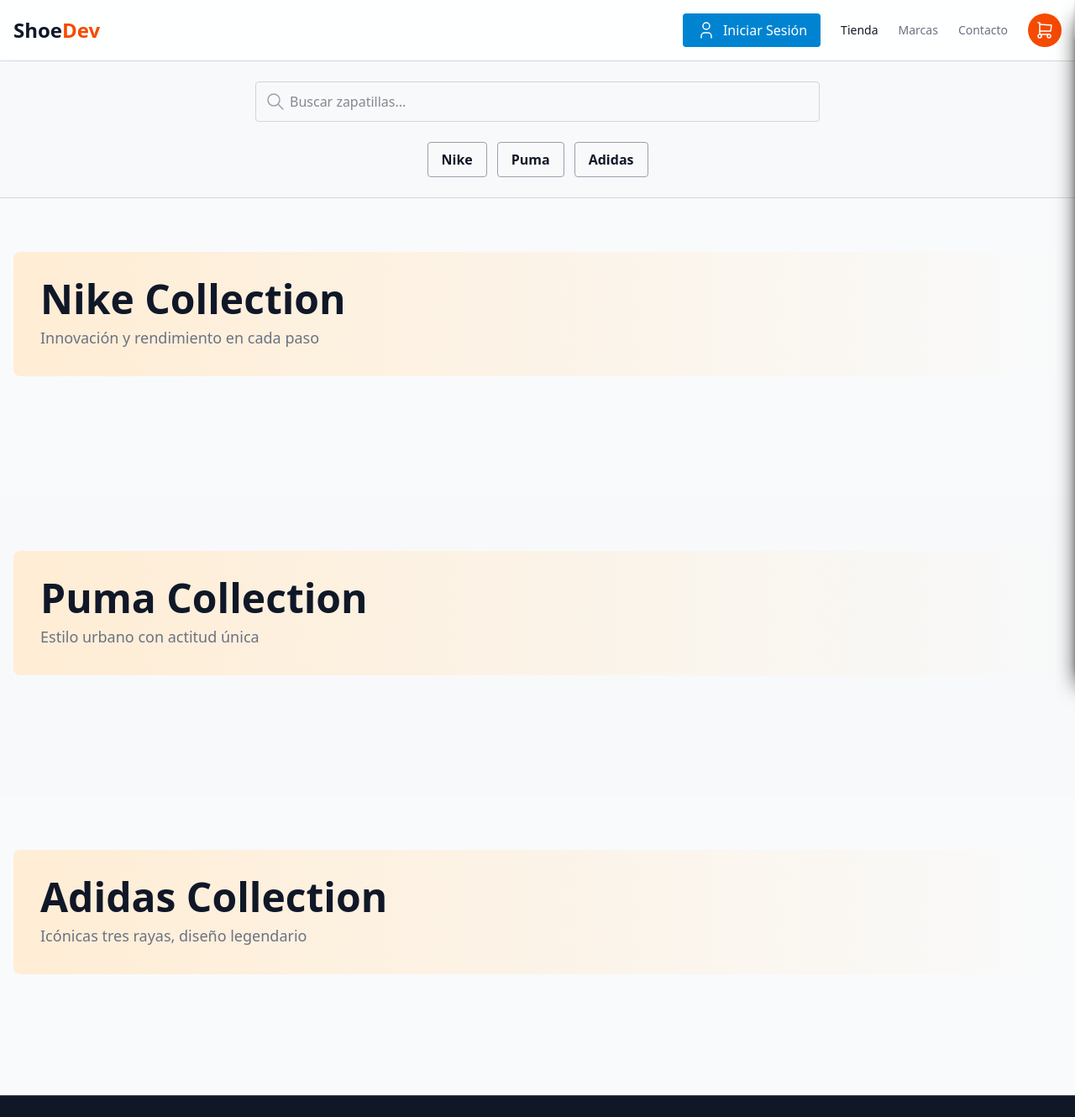
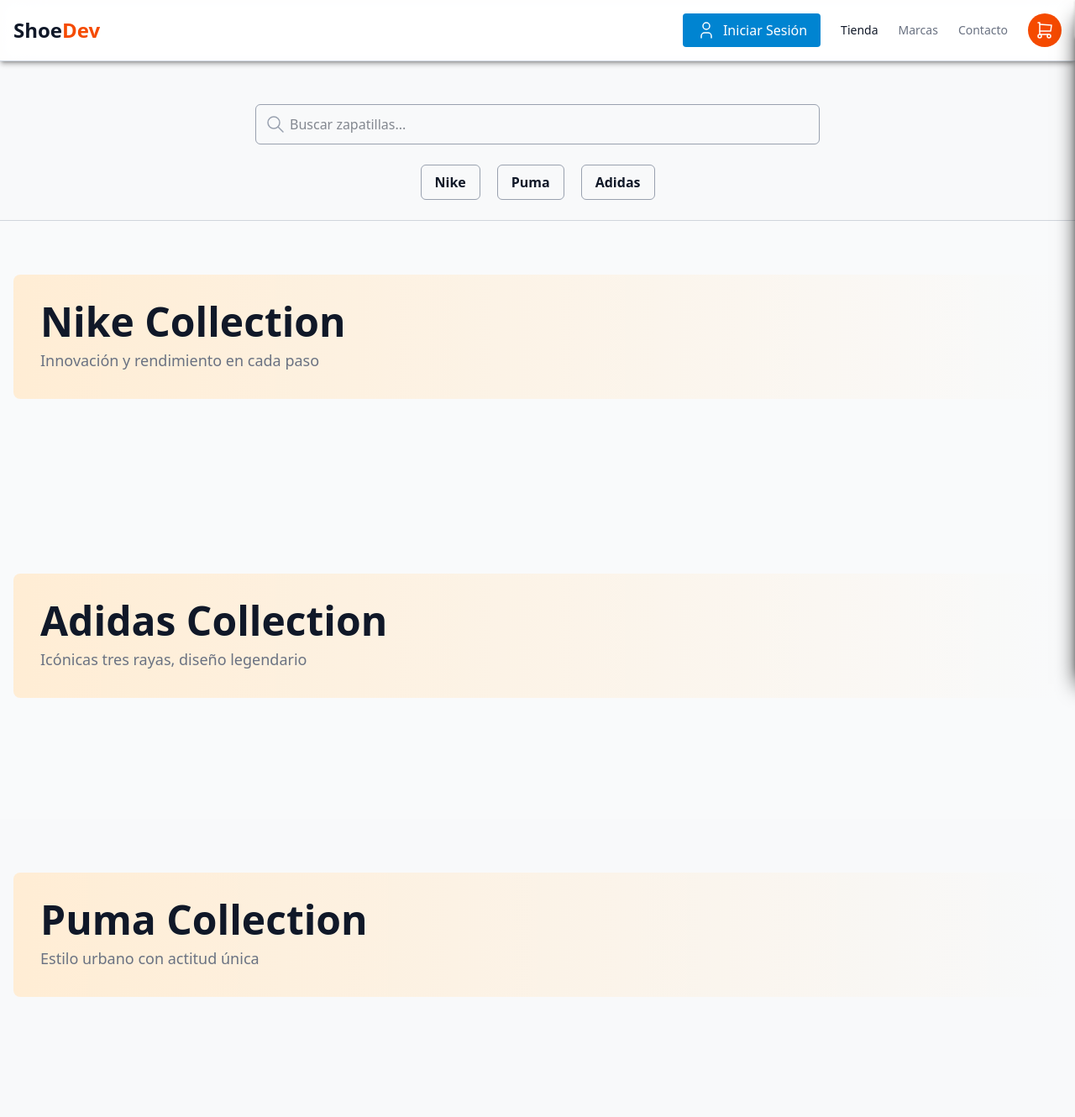
Before and after one commit to AntoDevLive/ShoeDev, a PHP site: page /shoedev/tienda.php in a window 1280 px wide. Shown: the top 1330 px of the page at 84% size. Run offline with PHP 8.4, Linux system fonts and the light colour scheme; data that the repository does not hold is empty.

Commit message:
header fijo solo en la tienda

```diff
--- a/frontend/src/output.css
+++ b/frontend/src/output.css
@@ -79,7 +79,10 @@
     --radius-xl: 0.75rem;
     --radius-2xl: 1rem;
     --radius-3xl: 1.5rem;
+    --ease-out: cubic-bezier(0, 0, 0.2, 1);
+    --blur-xs: 4px;
     --blur-sm: 8px;
+    --blur-xl: 24px;
     --default-transition-duration: 150ms;
     --default-transition-timing-function: cubic-bezier(0.4, 0, 0.2, 1);
     --default-font-family: var(--font-sans);
@@ -364,6 +373,9 @@
   .mb-12 {
     margin-bottom: calc(var(--spacing) * 12);
   }
+  .mb-50 {
+    margin-bottom: calc(var(--spacing) * 50);
+  }
   .block {
     display: block;
   }
@@ -528,17 +557,32 @@
     --tw-rotate-y: rotateY(180deg);
     transform: var(--tw-rotate-x,) var(--tw-rotate-y,) var(--tw-rotate-z,) var(--tw-skew-x,) var(--tw-skew-y,);
   }
+  .transform {
+    transform: var(--tw-rotate-x,) var(--tw-rotate-y,) var(--tw-rotate-z,) var(--tw-skew-x,) var(--tw-skew-y,);
+  }
   .cursor-pointer {
     cursor: pointer;
   }
+  .resize {
+    resize: both;
+  }
   .resize-none {
     resize: none;
   }
+  .-scroll-mt-5 {
+    scroll-margin-top: calc(var(--spacing) * -5);
+  }
+  .-scroll-mt-20 {
+    scroll-margin-top: calc(var(--spacing) * -20);
+  }
   .scroll-mt-20 {
     scroll-margin-top: calc(var(--spacing) * 20);
   }
   .scroll-mt-50 {
     scroll-margin-top: calc(var(--spacing) * 50);
+  }
+  .scroll-mt-80 {
+    scroll-margin-top: calc(var(--spacing) * 80);
   }
   .grid-cols-1 {
     grid-template-columns: repeat(1, minmax(0, 1fr));
@@ -818,6 +871,18 @@
   }
   .bg-white {
     background-color: var(--color-white);
+  }
+  .bg-white\/50 {
+    background-color: color-mix(in srgb, #fff 50%, transparent);
+    @supports (color: color-mix(in lab, red, red)) {
+      background-color: color-mix(in oklab, var(--color-white) 50%, transparent);
+    }
+  }
+  .bg-white\/70 {
+    background-color: color-mix(in srgb, #fff 70%, transparent);
+    @supports (color: color-mix(in lab, red, red)) {
+      background-color: color-mix(in oklab, var(--color-white) 70%, transparent);
+    }
   }
   .bg-white\/90 {
     background-color: color-mix(in srgb, #fff 90%, transparent);
@@ -983,6 +1048,12 @@
   .pt-6 {
     padding-top: calc(var(--spacing) * 6);
   }
+  .pt-15 {
+    padding-top: calc(var(--spacing) * 15);
+  }
+  .pt-25 {
+    padding-top: calc(var(--spacing) * 25);
+  }
   .pb-2 {
     padding-bottom: calc(var(--spacing) * 2);
   }
@@ -1193,6 +1286,20 @@
     -webkit-backdrop-filter: var(--tw-backdrop-blur,) var(--tw-backdrop-brightness,) var(--tw-backdrop-contrast,) var(--tw-backdrop-grayscale,) var(--tw-backdrop-hue-rotate,) var(--tw-backdrop-invert,) var(--tw-backdrop-opacity,) var(--tw-backdrop-saturate,) var(--tw-backdrop-sepia,);
     backdrop-filter: var(--tw-backdrop-blur,) var(--tw-backdrop-brightness,) var(--tw-backdrop-contrast,) var(--tw-backdrop-grayscale,) var(--tw-backdrop-hue-rotate,) var(--tw-backdrop-invert,) var(--tw-backdrop-opacity,) var(--tw-backdrop-saturate,) var(--tw-backdrop-sepia,);
   }
+  .backdrop-blur-xl {
+    --tw-backdrop-blur: blur(var(--blur-xl));
+    -webkit-backdrop-filter: var(--tw-backdrop-blur,) var(--tw-backdrop-brightness,) var(--tw-backdrop-contrast,) var(--tw-backdrop-grayscale,) var(--tw-backdrop-hue-rotate,) var(--tw-backdrop-invert,) var(--tw-backdrop-opacity,) var(--tw-backdrop-saturate,) var(--tw-backdrop-sepia,);
+    backdrop-filter: var(--tw-backdrop-blur,) var(--tw-backdrop-brightness,) var(--tw-backdrop-contrast,) var(--tw-backdrop-grayscale,) var(--tw-backdrop-hue-rotate,) var(--tw-backdrop-invert,) var(--tw-backdrop-opacity,) var(--tw-backdrop-saturate,) var(--tw-backdrop-sepia,);
+  }
+  .backdrop-blur-xs {
+    --tw-backdrop-blur: blur(var(--blur-xs));
+    -webkit-backdrop-filter: var(--tw-backdrop-blur,) var(--tw-backdrop-brightness,) var(--tw-backdrop-contrast,) var(--tw-backdrop-grayscale,) var(--tw-backdrop-hue-rotate,) var(--tw-backdrop-invert,) var(--tw-backdrop-opacity,) var(--tw-backdrop-saturate,) var(--tw-backdrop-sepia,);
+    backdrop-filter: var(--tw-backdrop-blur,) var(--tw-backdrop-brightness,) var(--tw-backdrop-contrast,) var(--tw-backdrop-grayscale,) var(--tw-backdrop-hue-rotate,) var(--tw-backdrop-invert,) var(--tw-backdrop-opacity,) var(--tw-backdrop-saturate,) var(--tw-backdrop-sepia,);
+  }
+  .backdrop-filter {
+    -webkit-backdrop-filter: var(--tw-backdrop-blur,) var(--tw-backdrop-brightness,) var(--tw-backdrop-contrast,) var(--tw-backdrop-grayscale,) var(--tw-backdrop-hue-rotate,) var(--tw-backdrop-invert,) var(--tw-backdrop-opacity,) var(--tw-backdrop-saturate,) var(--tw-backdrop-sepia,);
+    backdrop-filter: var(--tw-backdrop-blur,) var(--tw-backdrop-brightness,) var(--tw-backdrop-contrast,) var(--tw-backdrop-grayscale,) var(--tw-backdrop-hue-rotate,) var(--tw-backdrop-invert,) var(--tw-backdrop-opacity,) var(--tw-backdrop-saturate,) var(--tw-backdrop-sepia,);
+  }
   .transition {
     transition-property: color, background-color, border-color, outline-color, text-decoration-color, fill, stroke, --tw-gradient-from, --tw-gradient-via, --tw-gradient-to, opacity, box-shadow, transform, translate, scale, rotate, filter, -webkit-backdrop-filter, backdrop-filter, display, content-visibility, overlay, pointer-events;
     transition-timing-function: var(--tw-ease, var(--default-transition-timing-function));
@@ -1965,6 +2076,11 @@ img {
   inherits: false;
   initial-value: 0 0 #0000;
 }
+@property --tw-outline-style {
+  syntax: "*";
+  inherits: false;
+  initial-value: solid;
+}
 @property --tw-backdrop-blur {
   syntax: "*";
   inherits: false;
@@ -2002,6 +2118,10 @@ img {
   inherits: false;
 }
 @property --tw-duration {
+  syntax: "*";
+  inherits: false;
+}
+@property --tw-ease {
   syntax: "*";
   inherits: false;
 }
@@ -2059,6 +2179,7 @@ img {
       --tw-ring-offset-width: 0px;
       --tw-ring-offset-color: #fff;
       --tw-ring-offset-shadow: 0 0 #0000;
+      --tw-outline-style: solid;
       --tw-backdrop-blur: initial;
       --tw-backdrop-brightness: initial;
       --tw-backdrop-contrast: initial;
@@ -2069,6 +2190,7 @@ img {
       --tw-backdrop-saturate: initial;
       --tw-backdrop-sepia: initial;
       --tw-duration: initial;
+      --tw-ease: initial;
       --tw-scale-x: 1;
       --tw-scale-y: 1;
       --tw-scale-z: 1;
--- a/frontend/templates/Header.php
+++ b/frontend/templates/Header.php
@@ -1,4 +1,4 @@
-<header id="inicio" class="bg-white/90">
+<header id="inicio" class="bg-white/70 backdrop-blur-xl <?php if (basename($_SERVER['SCRIPT_NAME']) === 'tienda.php') echo 'fixed mb-50 w-full z-10 shadow-md shadow-black/30' ?> ">
     <nav class="border-b border-b-slate-400/40 backdrop-blur">
         <div class="container mx-auto px-4 py-4">
             <div class="flex items-center justify-between">
--- a/frontend/templates/Hero.php
+++ b/frontend/templates/Hero.php
@@ -28,7 +28,7 @@
                                 <path d="M17 17h-11v-14h-2" />
                                 <path d="M6 5l14 1l-1 7h-13" />
                             </svg>
-                            Comprar
+                            Añadir
                         </button>
                         <button class="producto-agregado-btn hidden flex items-center gap-1 bg-green-600 px-3 py-2 rounded cursor-cursor text-sm text-white">
                             <svg xmlns="http://www.w3.org/2000/svg" width="20" height="20" viewBox="0 0 24 24" fill="none" stroke="currentColor" stroke-width="1.5" stroke-linecap="round" stroke-linejoin="round" class="icon icon-tabler icons-tabler-outline icon-tabler-check">
--- a/frontend/templates/Temporadas.php
+++ b/frontend/templates/Temporadas.php
@@ -39,7 +39,7 @@
                                         <path d="M17 17h-11v-14h-2" />
                                         <path d="M6 5l14 1l-1 7h-13" />
                                     </svg>
-                                    Comprar
+                                    Añadir
                                 </button>
                                 <button class="producto-agregado-btn hidden flex items-center gap-1 bg-green-600 px-3 py-2 rounded cursor-cursor text-sm text-white">
                                     <svg xmlns="http://www.w3.org/2000/svg" width="20" height="20" viewBox="0 0 24 24" fill="none" stroke="currentColor" stroke-width="1.5" stroke-linecap="round" stroke-linejoin="round" class="icon icon-tabler icons-tabler-outline icon-tabler-check">
--- a/frontend/views/tienda.view.php
+++ b/frontend/views/tienda.view.php
@@ -25,12 +25,12 @@
   <?php include 'frontend/templates/Carrito.php' ?>
 
   <!-- Search & Filters -->
-  <div class="bg-gray-100/30 border-b border-gray-300">
+  <div class="bg-gray-100/30 border-b border-gray-300 pt-25">
     <div class="container mx-auto px-4 py-6">
 
       <!-- Search -->
       <div class="max-w-2xl mx-auto mb-6 relative barra-busqueda">
-        <input id="searchInput" type="text" placeholder="Buscar zapatillas..." class="pl-10 h-12 w-full border border-gray-300 rounded focus:outline-none focus:ring-2 focus:ring-orange-600">
+        <input id="searchInput" type="text" placeholder="Buscar zapatillas..." class="pl-10 h-12 w-full border border-gray-400 rounded-md focus:outline-none focus:ring-2 focus:ring-orange-600">
         <span class="absolute left-3 top-1/2 -translate-y-1/2 text-gray-400">
           <svg xmlns="http://www.w3.org/2000/svg" width="24" height="24" viewBox="0 0 24 24" fill="none" stroke="currentColor" stroke-width="1.5" stroke-linecap="round" stroke-linejoin="round" class="icon icon-tabler icons-tabler-outline icon-tabler-search">
             <path stroke="none" d="M0 0h24v24H0z" fill="none" />
@@ -41,10 +41,10 @@
       </div>
 
       <!-- Brand Filter Buttons -->
-      <div class="flex flex-wrap justify-center gap-3">
-        <button onclick="document.getElementById('nike').scrollIntoView({behavior:'smooth'})" class="px-4 py-2 border border-gray-400 rounded font-semibold hover:bg-orange-600 hover:text-white transition">Nike</button>
-        <button onclick="document.getElementById('puma').scrollIntoView({behavior:'smooth'})" class="px-4 py-2 border border-gray-400 rounded font-semibold hover:bg-orange-600 hover:text-white transition">Puma</button>
-        <button onclick="document.getElementById('adidas').scrollIntoView({behavior:'smooth'})" class="px-4 py-2 border border-gray-400 rounded font-semibold hover:bg-orange-600 hover:text-white transition">Adidas</button>
+      <div class="flex flex-wrap justify-center gap-5">
+        <button onclick="document.getElementById('nike').scrollIntoView({behavior:'smooth'})" class="px-4 py-2 border border-gray-400 rounded-md font-semibold hover:bg-orange-600 hover:text-white transition cursor-pointer">Nike</button>
+        <button onclick="document.getElementById('puma').scrollIntoView({behavior:'smooth'})" class="px-4 py-2 border border-gray-400 rounded-md font-semibold hover:bg-orange-600 hover:text-white transition cursor-pointer">Puma</button>
+        <button onclick="document.getElementById('adidas').scrollIntoView({behavior:'smooth'})" class="px-4 py-2 border border-gray-400 rounded-md font-semibold hover:bg-orange-600 hover:text-white transition cursor-pointer">Adidas</button>
       </div>
 
     </div>
@@ -64,8 +64,8 @@
   </section>
 
   <!-- Nike Section -->
-  <section id="nike" class="py-16 scroll-mt-20">
-    <div class="container mx-auto px-4">
+  <section id="nike" class="py-16 -scroll-mt-5"">
+    <div class=" container mx-auto px-4">
     <div class="mb-12">
       <div class="bg-gradient-to-r from-orange-100 to-transparent p-8 rounded-lg mb-8">
         <h2 class="text-4xl md:text-5xl font-bold text-gray-900 mb-2">Nike Collection</h2>
@@ -97,7 +97,7 @@
                   <path d="M17 17h-11v-14h-2" />
                   <path d="M6 5l14 1l-1 7h-13" />
                 </svg>
-                  Comprar
+                Añadir
               </button>
               <button class="producto-agregado-btn hidden flex items-center gap-1 bg-green-600 px-3 py-2 rounded cursor-cursor text-sm text-white">
                 <svg xmlns="http://www.w3.org/2000/svg" width="20" height="20" viewBox="0 0 24 24" fill="none" stroke="currentColor" stroke-width="1.5" stroke-linecap="round" stroke-linejoin="round" class="icon icon-tabler icons-tabler-outline icon-tabler-check">
@@ -116,62 +116,8 @@
     </div>
   </section>
 
-  <!-- Puma Section -->
-  <section id="puma" class="py-16 bg-gray-100/20 scroll-mt-20">
-    <div class="container mx-auto px-4">
-      <div class="mb-12">
-        <div class="bg-gradient-to-r from-orange-100 to-transparent p-8 rounded-lg mb-8">
-          <h2 class="text-4xl md:text-5xl font-bold text-gray-900 mb-2">Puma Collection</h2>
-          <p class="text-lg text-gray-500">Estilo urbano con actitud única</p>
-        </div>
-
-        <div class="grid grid-cols-1 sm:grid-cols-2 lg:grid-cols-3 xl:grid-cols-4 gap-6">
-
-          <!-- Productos Puma -->
-          <?php foreach ($productos_puma as $producto): ?>
-
-            <div data-id="<?php echo $producto['id'] ?>" class="producto product-card shadow-xl/20 rounded-lg p-6 hover:shadow-xl/30 transition group flex flex-col justify-center items-start" data-name="<?php echo $producto['titulo'] ?>" data-brand="<?php echo $producto['marca'] ?>">
-              <a href="/shoedev/producto.php?id=<?php echo $producto['id'] ?>">
-                <div class="aspect-square mb-4 bg-gray-100 rounded-lg overflow-hidden">
-                  <img src="/shoedev/backend/uploads/products/<?php echo $producto['imagen'] ?>" alt="Zapatilla" class="w-full h-full object-cover group-hover:scale-110 transition-transform duration-300">
-                </div>
-              </a>
-              <div class="flex justify-center items-start flex-col">
-                <span class="inline-block bg-gray-200 text-gray-700 px-2 py-1 rounded mb-2 text-sm capitalize"><?php echo $producto['marca'] ?></span>
-                <h3 class="text-xl font-bold mb-2 capitalize"><?php echo $producto['titulo'] ?></h3>
-              </div>
-              <div class="flex items-center justify-between mt-1 relative w-full">
-                <span class="precio-producto text-2xl font-bold text-orange-600"><?php echo $producto['precio'] ?></span>
-                <button class="producto-btn flex items-center gap-2 bg-orange-600 text-white px-3 py-2 rounded hover:bg-orange-500 transition cursor-pointer">
-                  <svg xmlns="http://www.w3.org/2000/svg" width="24" height="24" viewBox="0 0 24 24" fill="none" stroke="currentColor" stroke-width="1.5" stroke-linecap="round" stroke-linejoin="round" class="icon icon-tabler icons-tabler-outline icon-tabler-shopping-cart">
-                    <path stroke="none" d="M0 0h24v24H0z" fill="none" />
-                    <path d="M6 19m-2 0a2 2 0 1 0 4 0a2 2 0 1 0 -4 0" />
-                    <path d="M17 19m-2 0a2 2 0 1 0 4 0a2 2 0 1 0 -4 0" />
-                    <path d="M17 17h-11v-14h-2" />
-                    <path d="M6 5l14 1l-1 7h-13" />
-                  </svg>
-                  Comprar
-                </button>
-                <button class="producto-agregado-btn hidden flex items-center gap-1 bg-green-600 px-3 py-2 rounded cursor-cursor text-sm text-white">
-                  <svg xmlns="http://www.w3.org/2000/svg" width="20" height="20" viewBox="0 0 24 24" fill="none" stroke="currentColor" stroke-width="1.5" stroke-linecap="round" stroke-linejoin="round" class="icon icon-tabler icons-tabler-outline icon-tabler-check">
-                    <path stroke="none" d="M0 0h24v24H0z" fill="none" />
-                    <path d="M5 12l5 5l10 -10" />
-                  </svg>
-                  Producto añadido
-                </button>
-              </div>
-            </div>
-
-          <?php endforeach; ?>
-
-
-        </div>
-      </div>
-    </div>
-  </section>
-
   <!-- Adidas Section -->
-  <section id="adidas" class="py-16 scroll-mt-20">
+  <section id="adidas" class="py-16 -scroll-mt-5">
     <div class="container mx-auto px-4">
       <div class="mb-12">
         <div class="bg-gradient-to-r from-orange-100 to-transparent p-8 rounded-lg mb-8">
@@ -204,7 +150,7 @@
                     <path d="M17 17h-11v-14h-2" />
                     <path d="M6 5l14 1l-1 7h-13" />
                   </svg>
-                  Comprar
+                  Añadir
                 </button>
                 <button class="producto-agregado-btn hidden flex items-center gap-1 bg-green-600 px-3 py-2 rounded cursor-cursor text-sm text-white">
                   <svg xmlns="http://www.w3.org/2000/svg" width="20" height="20" viewBox="0 0 24 24" fill="none" stroke="currentColor" stroke-width="1.5" stroke-linecap="round" stroke-linejoin="round" class="icon icon-tabler icons-tabler-outline icon-tabler-check">
@@ -224,6 +170,61 @@
   </section>
 
 
+  <!-- Puma Section -->
+  <section id="puma" class="py-16 bg-gray-100/20 -scroll-mt-5"">
+    <div class=" container mx-auto px-4">
+    <div class="mb-12">
+      <div class="bg-gradient-to-r from-orange-100 to-transparent p-8 rounded-lg mb-8">
+        <h2 class="text-4xl md:text-5xl font-bold text-gray-900 mb-2">Puma Collection</h2>
+        <p class="text-lg text-gray-500">Estilo urbano con actitud única</p>
+      </div>
+
+      <div class="grid grid-cols-1 sm:grid-cols-2 lg:grid-cols-3 xl:grid-cols-4 gap-6">
+
+        <!-- Productos Puma -->
+        <?php foreach ($productos_puma as $producto): ?>
+
+          <div data-id="<?php echo $producto['id'] ?>" class="producto product-card shadow-xl/20 rounded-lg p-6 hover:shadow-xl/30 transition group flex flex-col justify-center items-start" data-name="<?php echo $producto['titulo'] ?>" data-brand="<?php echo $producto['marca'] ?>">
+            <a href="/shoedev/producto.php?id=<?php echo $producto['id'] ?>">
+              <div class="aspect-square mb-4 bg-gray-100 rounded-lg overflow-hidden">
+                <img src="/shoedev/backend/uploads/products/<?php echo $producto['imagen'] ?>" alt="Zapatilla" class="w-full h-full object-cover group-hover:scale-110 transition-transform duration-300">
+              </div>
+            </a>
+            <div class="flex justify-center items-start flex-col">
+              <span class="inline-block bg-gray-200 text-gray-700 px-2 py-1 rounded mb-2 text-sm capitalize"><?php echo $producto['marca'] ?></span>
+              <h3 class="text-xl font-bold mb-2 capitalize"><?php echo $producto['titulo'] ?></h3>
+            </div>
+            <div class="flex items-center justify-between mt-1 relative w-full">
+              <span class="precio-producto text-2xl font-bold text-orange-600"><?php echo $producto['precio'] ?></span>
+              <button class="producto-btn flex items-center gap-2 bg-orange-600 text-white px-3 py-2 rounded hover:bg-orange-500 transition cursor-pointer">
+                <svg xmlns="http://www.w3.org/2000/svg" width="24" height="24" viewBox="0 0 24 24" fill="none" stroke="currentColor" stroke-width="1.5" stroke-linecap="round" stroke-linejoin="round" class="icon icon-tabler icons-tabler-outline icon-tabler-shopping-cart">
+                  <path stroke="none" d="M0 0h24v24H0z" fill="none" />
+                  <path d="M6 19m-2 0a2 2 0 1 0 4 0a2 2 0 1 0 -4 0" />
+                  <path d="M17 19m-2 0a2 2 0 1 0 4 0a2 2 0 1 0 -4 0" />
+                  <path d="M17 17h-11v-14h-2" />
+                  <path d="M6 5l14 1l-1 7h-13" />
+                </svg>
+                Añadir
+              </button>
+              <button class="producto-agregado-btn hidden flex items-center gap-1 bg-green-600 px-3 py-2 rounded cursor-cursor text-sm text-white">
+                <svg xmlns="http://www.w3.org/2000/svg" width="20" height="20" viewBox="0 0 24 24" fill="none" stroke="currentColor" stroke-width="1.5" stroke-linecap="round" stroke-linejoin="round" class="icon icon-tabler icons-tabler-outline icon-tabler-check">
+                  <path stroke="none" d="M0 0h24v24H0z" fill="none" />
+                  <path d="M5 12l5 5l10 -10" />
+                </svg>
+                Producto añadido
+              </button>
+            </div>
+          </div>
+
+        <?php endforeach; ?>
+
+
+      </div>
+    </div>
+    </div>
+  </section>
+
+
   <!-- Footer -->
   <?php include 'frontend/templates/Footer.php' ?>
 
```
Also changed, not shown: other parts of frontend/src/output.css (+58 -0 lines). Lines whose indentation alone changed are shown as unchanged.
